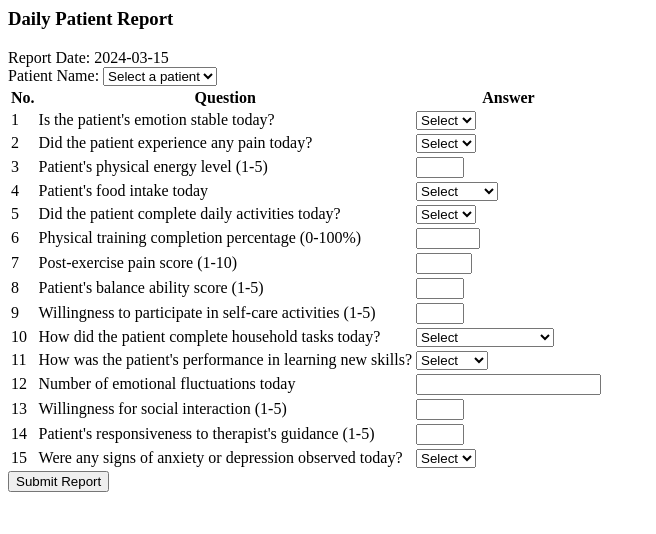
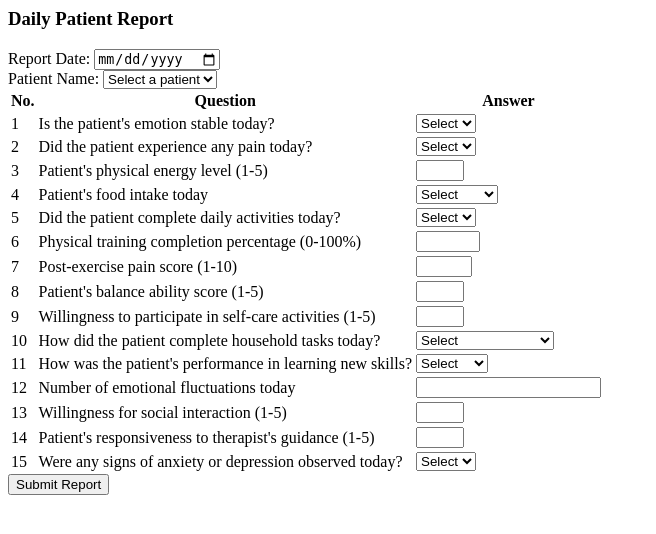
Before and after one commit to Khalesssi/CITS5505-Group-project-Group15, a Flask app: template app/questionnaire/templates/questionnaire/questions.html in a window 1280 px wide. Shown: the top 534 px of the page, without its empty margins (0-656 px from the left). Run offline with Flask 3, Linux system fonts and the light colour scheme; the template is opened without the code that fills it: values that come from a table or form of the project are taken from there, others are empty.

Commit message:
feat(submissions): allow selecting record_date instead of submitted_time

```diff
--- a/app/models/questionnaire.py
+++ b/app/models/questionnaire.py
@@ -1,5 +1,6 @@
 from app.extensions import db
 from datetime import datetime
+from datetime import date
 
 class QuestionnaireAnswer(db.Model):
     id = db.Column(db.Integer, primary_key=True)
@@ -7,7 +8,7 @@ class QuestionnaireAnswer(db.Model):
     # Basic info
     support_worker_id = db.Column(db.Integer, db.ForeignKey('user.id'), nullable=False)
     patient_id = db.Column(db.Integer, db.ForeignKey('patient.id'), nullable=False)
-    submitted_at = db.Column(db.DateTime, default=datetime.now())
+    report_date = db.Column(db.Date, nullable=False, default=date.today)
 
     # Question answer part
     q1_emotion_stable = db.Column(db.String(10))         # Yes-1/No-0
--- a/app/questionnaire/templates/questionnaire/questions.html
+++ b/app/questionnaire/templates/questionnaire/questions.html
@@ -10,9 +10,10 @@
       <!-- Report detail:time and select patient -->
       <div class="grid grid-cols-2 gap-6 mb-8">
         <div class="flex items-center">
-          <span class="text-gray-700 font-medium min-w-32">Report Date:</span>
-          <span class="text-gray-900">2024-03-15</span>
+          <label for="date" class="text-gray-700 font-medium min-w-32">Report Date:</label>
+          <input type="date" id="date" name="date" required class="w-40 h-10 border rounded-md px-2 bg-white focus:ring-2 focus:ring-indigo-500 focus:border-indigo-500 text-gray-900" />
         </div>
+
         <div class="flex items-center">
           <span class="text-gray-700 font-medium min-w-32">Patient Name:</span>
           <!--Patient selection-->
```
Also changed, not shown: app/questionnaire/routes.py (+14 -1 lines).
